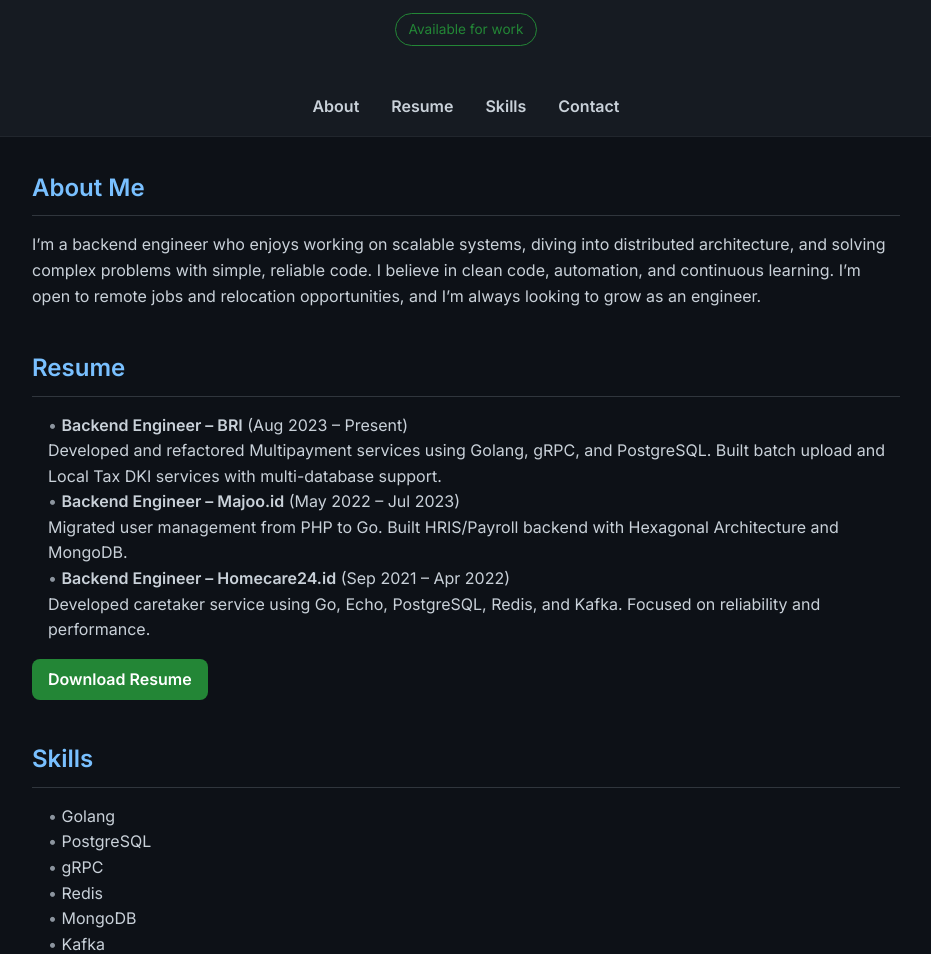
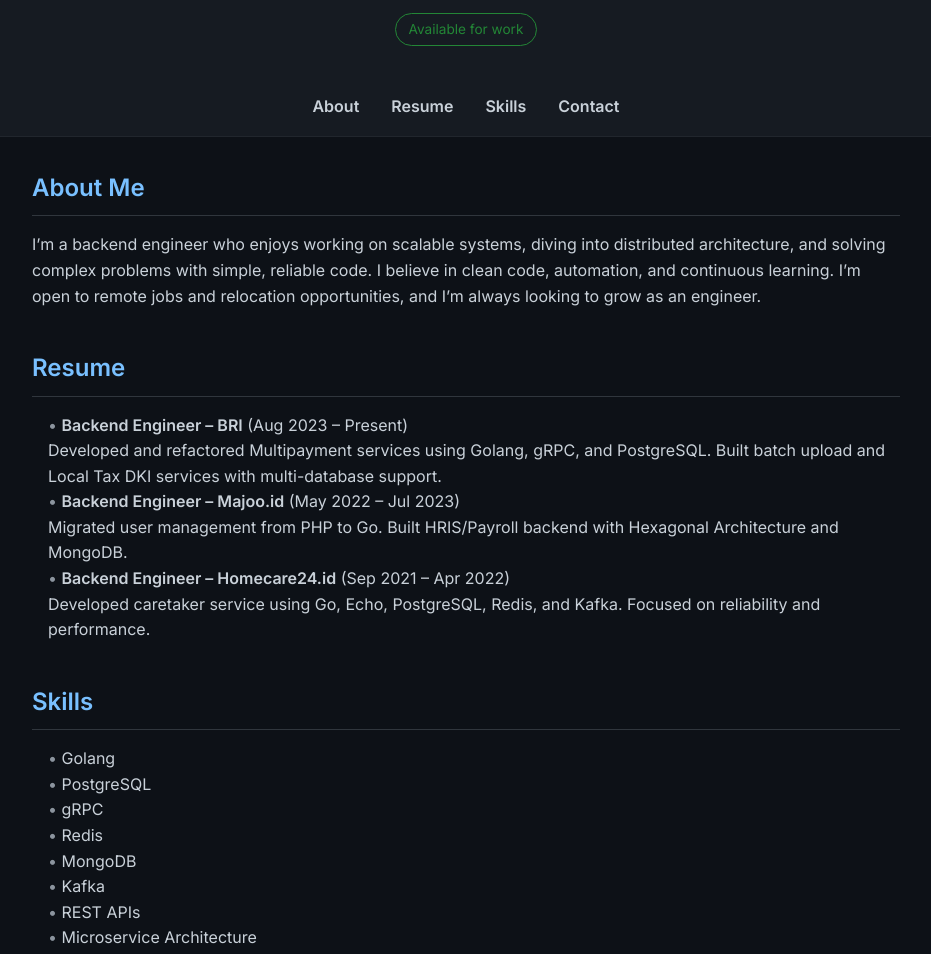
Before and after one commit to fekalegi/fekalegi.github.io, a plain HTML site: page index.html in a window 1280 px wide. Shown: the part 139-1093 px from the top of the page, without its empty margins (174-1105 px from the left). Drawn offline with Linux system fonts and the light colour scheme.

Commit message:
remove download button

```diff
--- a/index.html
+++ b/index.html
@@ -140,7 +140,6 @@
           Developed caretaker service using Go, Echo, PostgreSQL, Redis, and Kafka. Focused on reliability and performance.
         </li>
       </ul>
-      <a href="#" class="resume-btn">Download Resume</a>
     </section>
 
     <section id="skills">
```
